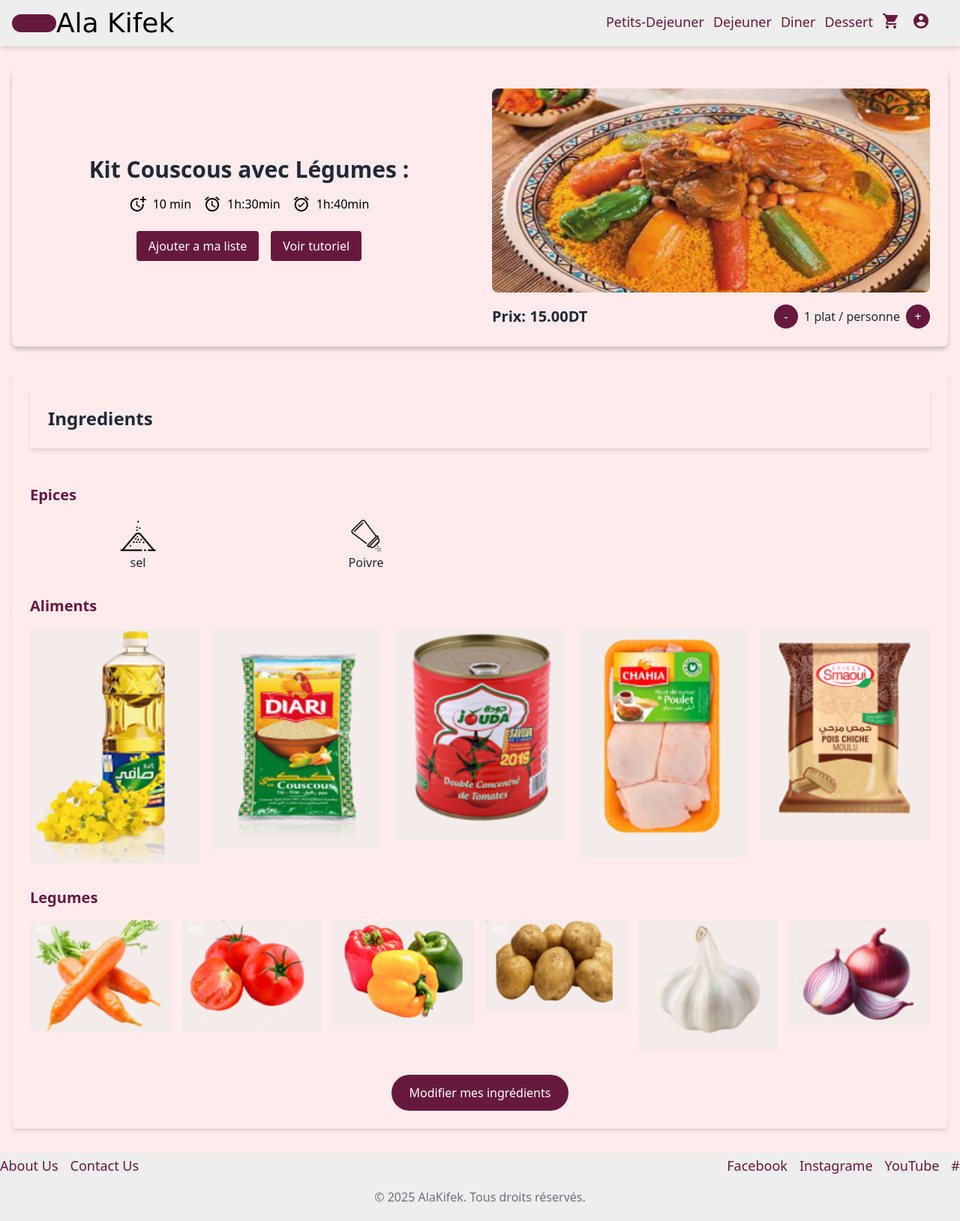
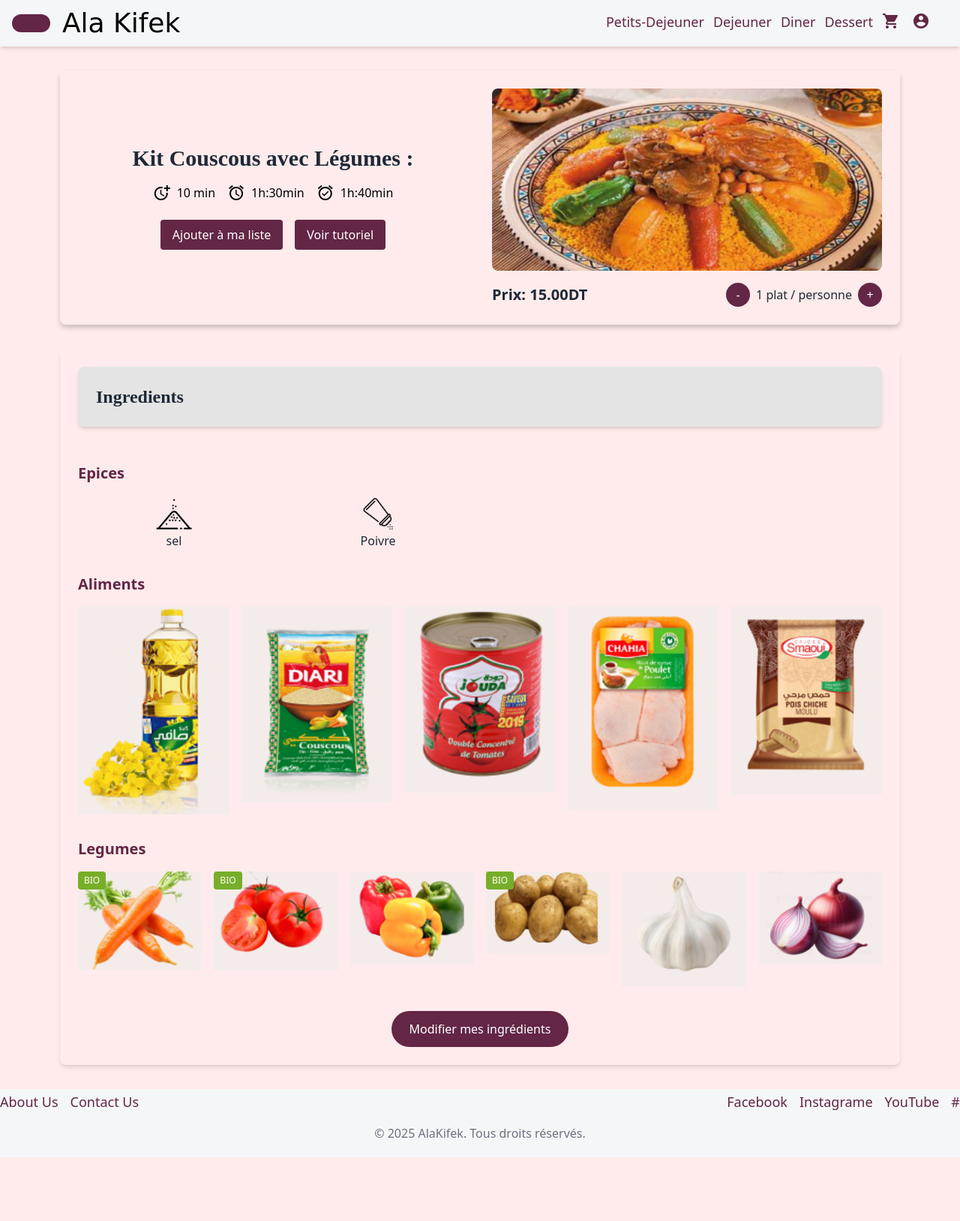
Before and after one commit to mariemkh22/Aala-kifek, a website: page detail.html in a window 1280 px wide. Shown: the whole page at 75% size. After the commit the page ends 1543 px from the top, so only its background shows below. Drawn offline with nearby package versions, Linux system fonts and the light colour scheme; a web font is replaced by a local one.

Commit message:
finale mayssa

```diff
--- a/detail.html
+++ b/detail.html
@@ -1,7 +1,7 @@
 <!DOCTYPE html>
 <html lang="fr">
 <head>
-    <meta charset="UTF-8">
+    <meta charset="UTF-8" >
     <meta name="viewport" content="width=device-width, initial-scale=1.0">
     <title><Details></Details></title>
     <link rel="stylesheet" href="output.css">
@@ -9,16 +9,42 @@
     <link href="https://fonts.googleapis.com/css2?family=Petemoss&display=swap" rel="stylesheet">
     <link href="https://cdn.jsdelivr.net/npm/tailwindcss@2.2.19/dist/tailwind.min.css" rel="stylesheet">
     <link href="https://fonts.googleapis.com/icon?family=Material+Icons" rel="stylesheet">
+
+
 </head>
 
-<header>
-<body class="bg-bg text-gray-800 min-h-screen flex flex-col">
 
+<script>
+    tailwind.config = {
+        theme: {
+            extend: {
+                colors: {
+                    bgColor: '#f4ecea',
+                    cardColor: '#e4e4e4',
+                    primary: '#632645',
+                    secondary: '#f5f6f8',
+                    textColor: '#262d44',
+                    bioGreen: '#77ae29'
+                },
+                borderRadius: {
+                    standard: '8px'
+                },
+                fontFamily: {
+                    'playfair': ['"Playfair Display"', 'serif'],
+                    'petemoss': ['Petemoss', 'cursive'],
+                    'poppins': ['Poppins', 'sans-serif']
+                }
+            }
+        }
+    }
+</script>
+
+<header style="width: 100%;">
     <!-- Navbar -->
     <nav class="bg-secondary shadow-md py-1">
         <div class="container mx-auto px-4 py-1 flex justify-between items-center">
-            <div class="flex items-center space-x-0">
-                <button class="px-4 rounded-full bg-primary text-primary">aaa</button>
+            <div class="flex items-center space-x-0 gap-4">
+                <button class="px-3 rounded-full bg-primary text-primary">aaa</button>
                 <a href="home.html" class="text-4xl text-black font-petemoss">Ala Kifek</a>
             </div>
             <ul class="flex p-2 m-0 space-x-3">
@@ -41,8 +67,8 @@
     </div>
     </nav>
 </header>
-
-    <main class="container mx-auto px-4 py-8">
+<body class="bg-bg text-gray-800 min-h-screen flex flex-col items-center justify-center">
+    <main style="width:90%" class="container mx-auto px-4 py-8">
         <section  style="box-shadow: 0 4px 6px rgba(0, 0, 0, 0.2)" class=" rounded-lg p-6 mb-8">
             <div class="flex flex-col jjustify-between md:flex-row md:space-x-8">
                 <div class="flex flex-col items-center justify-center md:w-1/2 mb-6 md:mb-0">
@@ -62,8 +88,10 @@
                         </div>
                     </div>
                     <div class="flex space-x-4">
-                        <button class="bg-primary text-white px-4 py-2 rounded hover:bg-primary-dark">Ajouter a ma liste</button>
-                        <button class="bg-primary text-white px-4 py-2 rounded hover:bg-primary-dark">Voir tutoriel</button>
+                        <button onclick="window.location.href='repas-sauv.html'" class="bg-primary text-white px-4 py-2 rounded hover:bg-primary-dark">
+                            Ajouter à ma liste
+                          </button>
+                                                  <button class="bg-primary text-white px-4 py-2 rounded hover:bg-primary-dark">Voir tutoriel</button>
                     </div>
                 </div>
                 <div class="md:w-1/2">
@@ -147,17 +175,17 @@
     </main>
 </body>
 
-    <footer class="bg-secondary text-white py-1">
+    <footer style="width: 100%;" class="bg-secondary text-white py-1">
         <div class="container mx-auto flex justify-between items-center">
             <!-- Liens alignés à gauche -->
             <ul class="flex space-x-4 justify-start">
                 <li><a href="about-us.html" class="hover:text-black text-[18px] text-primary">About Us</a></li>
-                <li><a href="#" class="hover:text-black text-[18px] text-primary">Contact Us</a></li>
+                <li><a href="ContactUs.html" class="hover:text-black text-[18px] text-primary">Contact Us</a></li>
             </ul>
 
             <!-- Liens alignés à droite -->
             <ul class="flex space-x-4 justify-end">
-                <li><a href="about-us.html" class="hover:text-black text-[18px] text-primary">Facebook</a></li>
+                <li><a href="#" class="hover:text-black text-[18px] text-primary">Facebook</a></li>
                 <li><a href="#" class="hover:text-black text-[18px] text-primary">Instagrame</a></li>
                 <li><a href="#" class="hover:text-black text-[18px] text-primary">YouTube</a></li>
                 <li><a href="#" class="hover:text-black text-[18px] text-primary">#</a></li>
@@ -168,10 +196,3 @@
             <p>&copy; 2025 AlaKifek. Tous droits réservés.</p>
         </div>
     </footer>
-<style>
-    :root{
-        display: flex;
-        justify-content: center;
-        align-items: center;
-    }
-</style>
```
Also changed, not shown: ContactUs.html (+1 -1 lines), Desserts_page.html (+3 -3 lines), Inscription.html (+3 -3 lines), about-us.html (+19 -11 lines), home.html (+8 -16 lines), ingrédients_page.html (+4 -4 lines), panier.html (+33 -10 lines), pomme-de-tere.html (+4 -4 lines), repas-sauv.html (+37 -14 lines), output.css.
